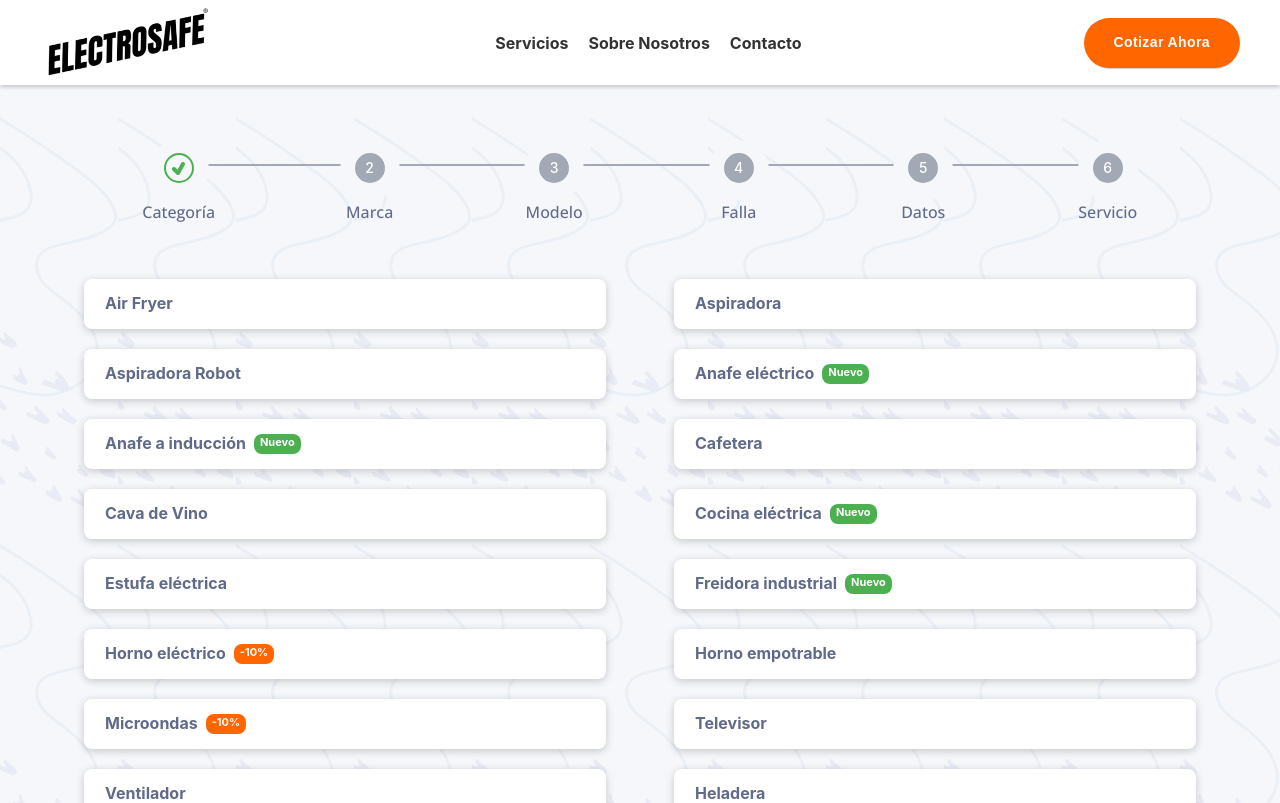
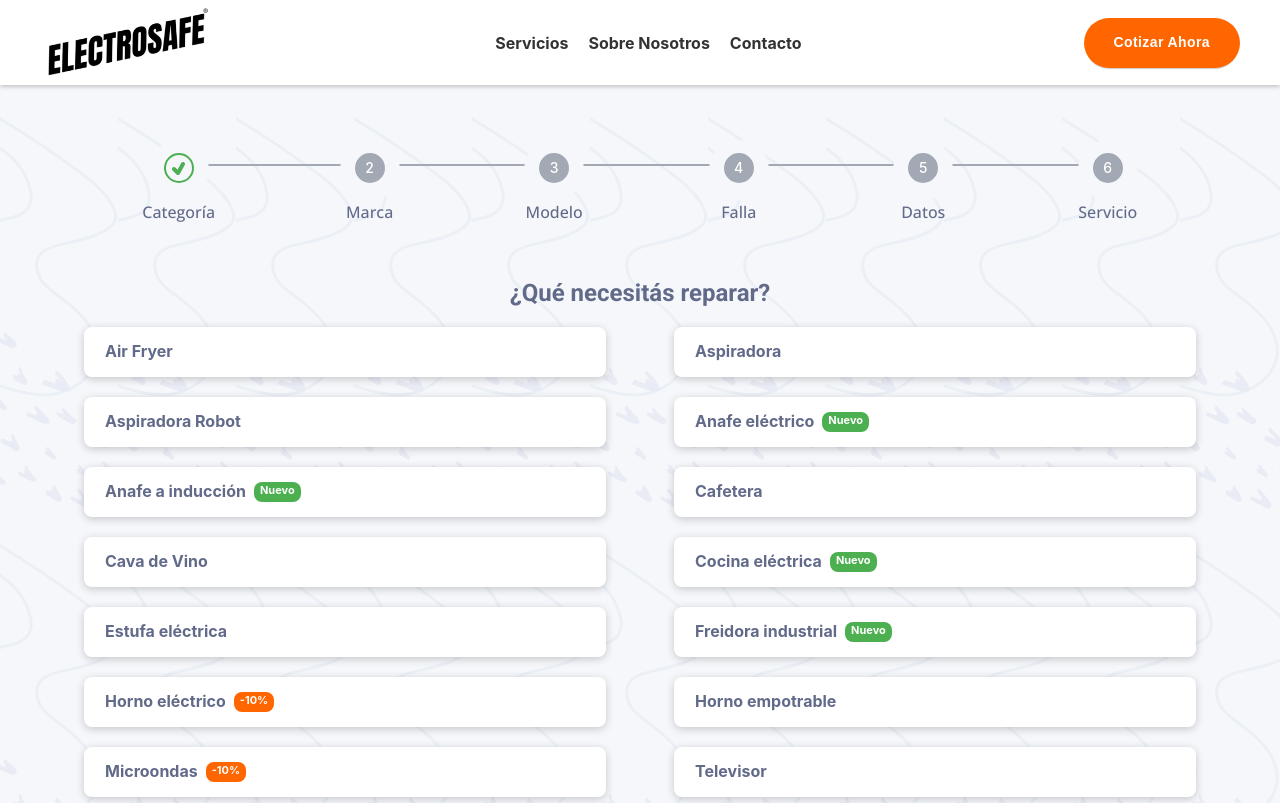
Before and after one commit to manuel-25/ElectroFix, a React (Create React App) app in the folder frontend/: page /reparacion-electrodomesticos in a window 1280 px wide. Shown: the top 803 px of the page. Built offline with nearby package versions, Linux system fonts and the light colour scheme.

Commit message:
category title added

```diff
--- a/frontend/src/components/CategorySelection/CategorySelection.css
+++ b/frontend/src/components/CategorySelection/CategorySelection.css
@@ -28,6 +28,15 @@
   margin-bottom: 40px;
   width: 100%;
 }
+
+.selection-title {
+  font-size: 24px;
+  font-weight: bold;
+  margin-bottom: 20px;
+  color: var(--text-color);
+  text-align: center;
+}
+
 
 .selection-item {
   position: relative;
--- a/frontend/src/components/CategorySelection/CategorySelection.jsx
+++ b/frontend/src/components/CategorySelection/CategorySelection.jsx
@@ -12,6 +12,9 @@ const CategorySelection = ({ nextStep, updateFormData}) => {
   }
 
   return (
+    <div className="selection-list-wrapper">
+      <h2 className="selection-title">¿Qué necesitás reparar?</h2>
+
       <div className="selection-list">
         {products.map(category => (
           <div
@@ -31,6 +34,7 @@ const CategorySelection = ({ nextStep, updateFormData}) => {
           </div>
         ))}
       </div>
+    </div>
   )
 }
 
```
Lines whose indentation alone changed are shown as unchanged.
